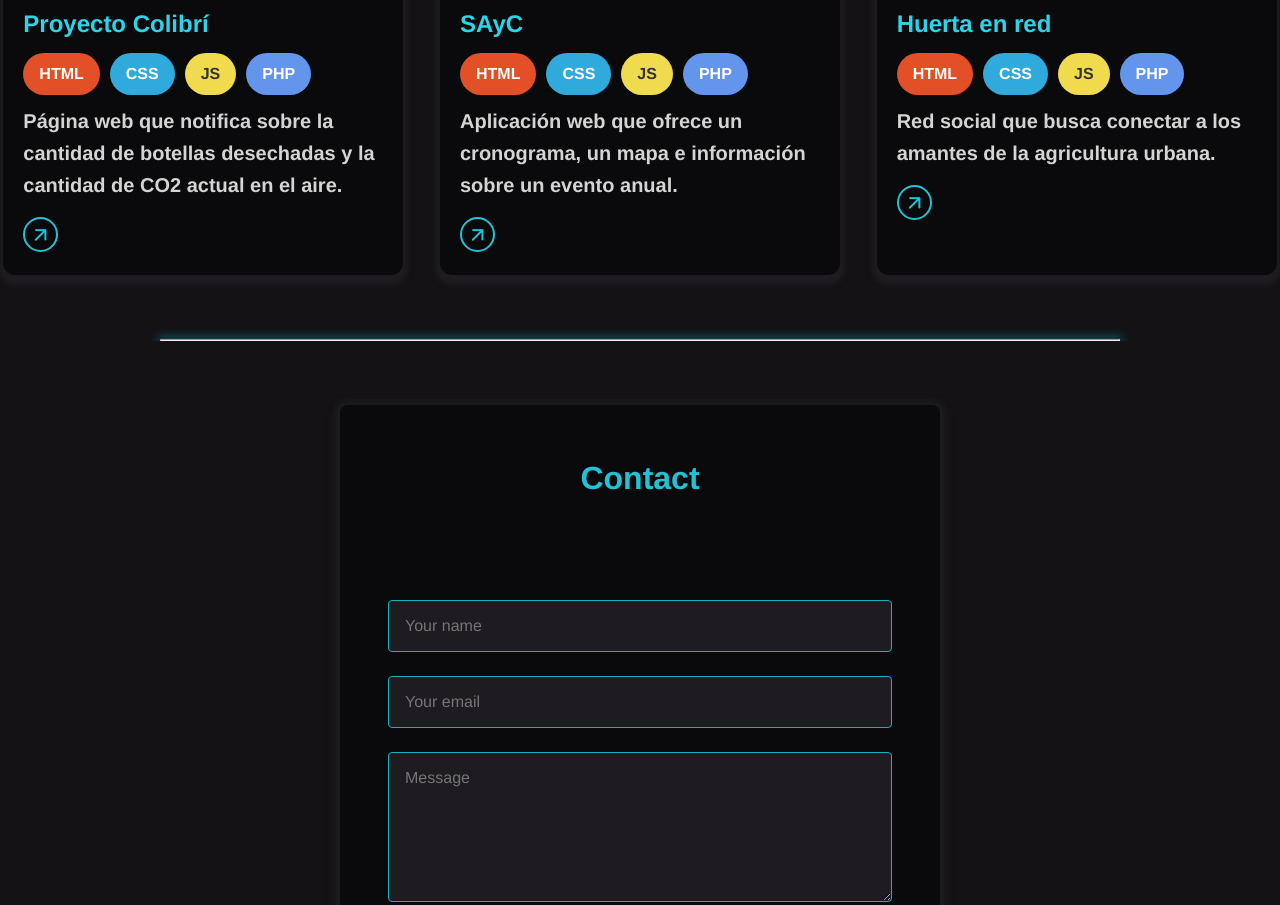
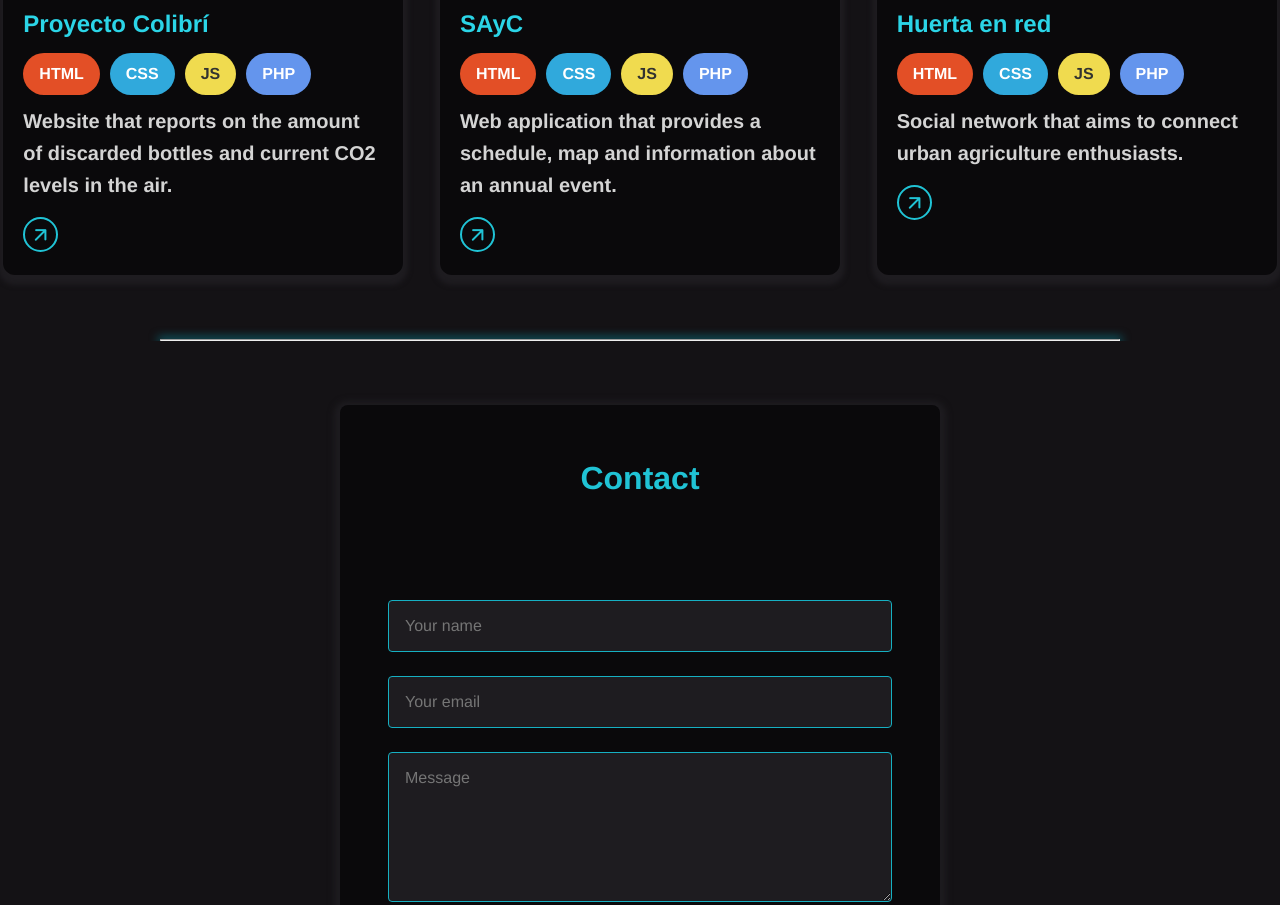
Before and after one commit to Demeckk/Demeckk.github.io, a plain HTML site: page index.html in a window 1280 px wide. Shown: the part 1918-2823 px from the top of the page. Drawn offline with nearby package versions, Linux system fonts and the light colour scheme.

Commit message:
Update index.html

```diff
--- a/index.html
+++ b/index.html
@@ -154,7 +154,7 @@
                             <div class="badge-wrapper">
                                 <p class="badge html">HTML</p><p class="badge css">CSS</p><p class="badge javascript">JS</p><p class="badge php">PHP</p>
                             </div>
-                            <h2 class="card-title">Página web que notifica sobre la cantidad de botellas desechadas y la cantidad de CO2 actual en el aire.</h2>
+                            <h2 class="card-title">Website that reports on the amount of discarded bottles and current CO2 levels in the air.</h2>
                             <button class="card-button material-symbols-rounded">arrow_forward</button>
                         </a>
                     </li>
@@ -165,7 +165,7 @@
                             <div class="badge-wrapper">
                                 <p class="badge html">HTML</p><p class="badge css">CSS</p><p class="badge javascript">JS</p><p class="badge php">PHP</p>
                             </div>
-                            <h2 class="card-title">Aplicación web que ofrece un cronograma, un mapa e información sobre un evento anual.</h2>
+                            <h2 class="card-title">Web application that provides a schedule, map and information about an annual event.</h2>
                             <button class="card-button material-symbols-rounded">arrow_forward</button>
                         </a>
                     </li>
@@ -176,7 +176,7 @@
                             <div class="badge-wrapper">
                                 <p class="badge html">HTML</p><p class="badge css">CSS</p><p class="badge javascript">JS</p><p class="badge php">PHP</p>
                             </div>
-                            <h2 class="card-title">Red social que busca conectar a los amantes de la agricultura urbana.</h2>
+                            <h2 class="card-title">Social network that aims to connect urban agriculture enthusiasts.</h2>
                             <button class="card-button material-symbols-rounded">arrow_forward</button>
                         </a>
                     </li>
```
